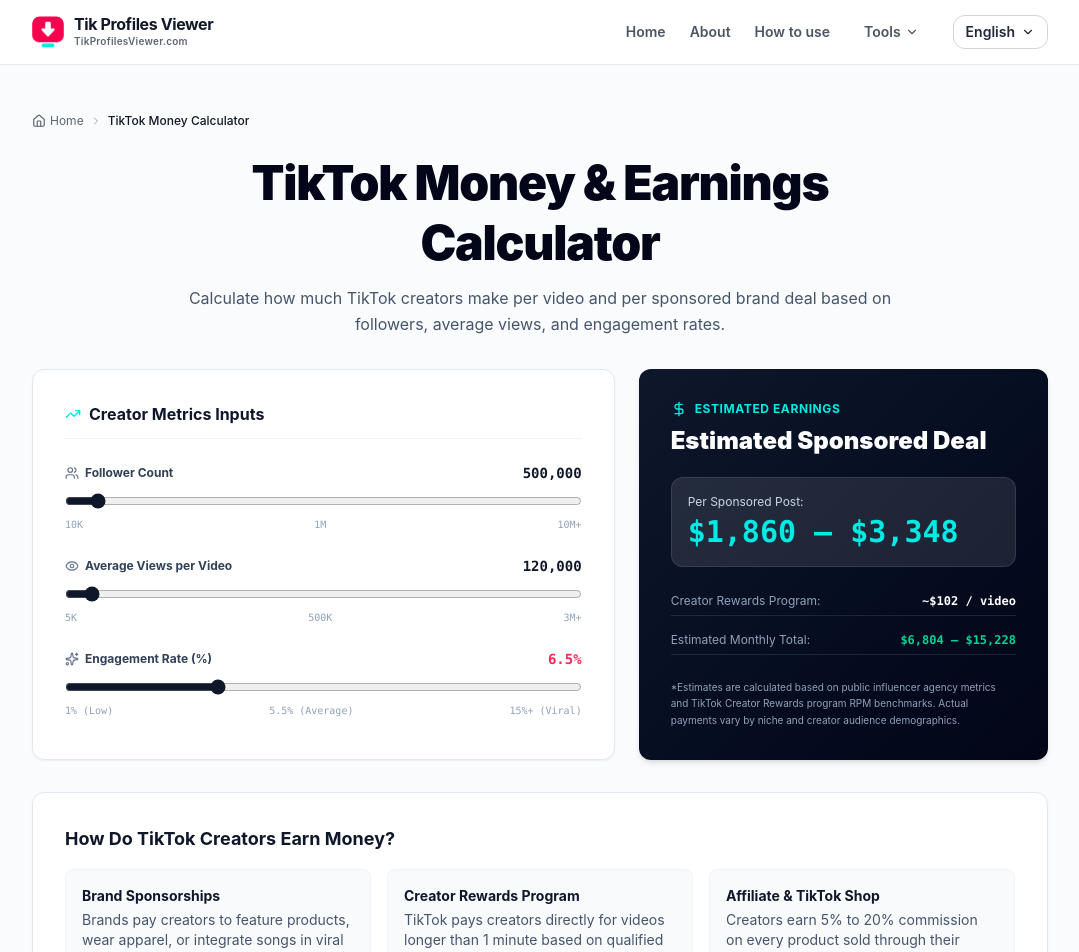
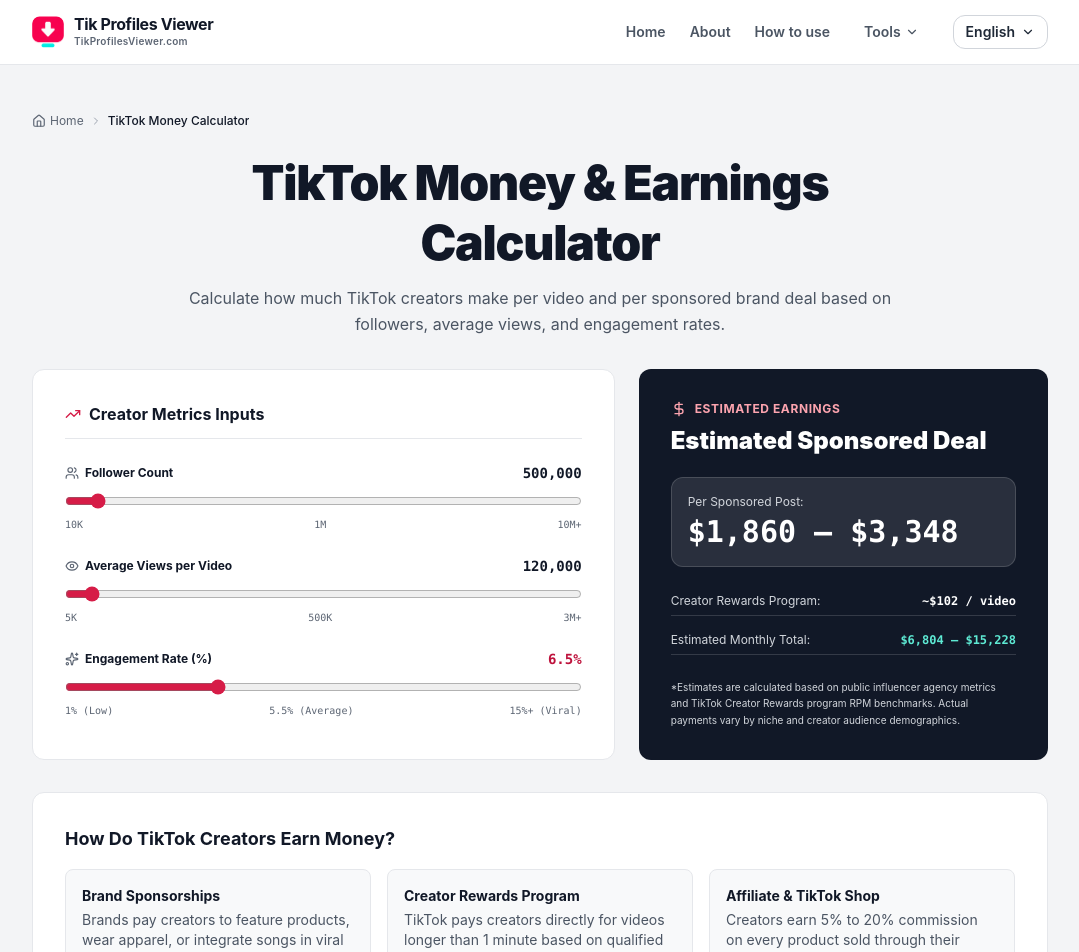
Before and after one commit to eaelax/testing, a Next.js app: page /tiktok-money-calculator in a window 1280 px wide. Shown: the top 952 px of the page, without its empty margins (100-1179 px from the left). Built offline with nearby package versions, Linux system fonts and the light colour scheme.

Commit message:
Update page.tsx

```diff
--- a/app/tiktok-money-calculator/page.tsx
+++ b/app/tiktok-money-calculator/page.tsx
@@ -5,7 +5,7 @@ import Navbar from '@/components/Navbar';
 import Footer from '@/components/Footer';
 import Breadcrumbs from '@/components/Breadcrumbs';
 import AdSlot from '@/components/AdSlot';
-import { DollarSign, Sparkles, TrendingUp, Users, Eye, HelpCircle } from 'lucide-react';
+import { DollarSign, Sparkles, TrendingUp, Users, Eye } from 'lucide-react';
 
 export default function MoneyCalculatorPage() {
   const [followers, setFollowers] = useState<number>(500000);
@@ -20,7 +20,7 @@ export default function MoneyCalculatorPage() {
   const monthlyEstimatedMax = Math.round((creatorRewardsPerVideo * 18) + (sponsorRateMax * 4));
 
   return (
-    <div className="min-h-screen flex flex-col bg-[#fafbfc] text-slate-900">
+    <div className="min-h-screen flex flex-col bg-[#F3F4F6] text-[#111827]">
       <Navbar />
 
       <main className="flex-1 max-w-[1080px] w-full mx-auto px-4 sm:px-6 lg:px-8 py-8 sm:py-12">
@@ -28,10 +28,10 @@ export default function MoneyCalculatorPage() {
         <AdSlot placement="header" />
 
         <div className="text-center max-w-3xl mx-auto my-6">
-          <h1 className="text-3xl sm:text-5xl font-black text-slate-950 tracking-tight leading-tight">
+          <h1 className="text-3xl sm:text-5xl font-black text-[#111827] tracking-tight leading-tight">
             TikTok Money &amp; Earnings Calculator
           </h1>
-          <p className="text-sm sm:text-base text-slate-600 mt-3 leading-relaxed">
+          <p className="text-sm sm:text-base text-[#4B5563] mt-3 leading-relaxed">
             Calculate how much TikTok creators make per video and per sponsored brand deal based on followers, average views, and engagement rates.
           </p>
         </div>
@@ -39,20 +39,20 @@ export default function MoneyCalculatorPage() {
         {/* Interactive Calculator Container */}
         <div className="grid grid-cols-1 lg:grid-cols-12 gap-6 my-8">
           {/* Controls Column */}
-          <div className="lg:col-span-7 bg-white rounded-xl border border-slate-200 p-6 sm:p-8 shadow-xs space-y-6">
-            <h2 className="text-base font-bold text-slate-900 border-b border-slate-100 pb-3 flex items-center gap-2">
-              <TrendingUp className="w-4 h-4 text-[#01ebe4]" />
+          <div className="lg:col-span-7 bg-[#FFFFFF] rounded-xl border border-[#E5E7EB] p-6 sm:p-8 space-y-6">
+            <h2 className="text-base font-bold text-[#111827] border-b border-[#E5E7EB] pb-3 flex items-center gap-2">
+              <TrendingUp className="w-4 h-4 text-[#D61C47]" />
               <span>Creator Metrics Inputs</span>
             </h2>
 
             {/* Slider 1: Followers */}
             <div className="space-y-2">
               <div className="flex justify-between items-center text-xs">
-                <label className="font-bold text-slate-700 flex items-center gap-1.5">
-                  <Users className="w-3.5 h-3.5 text-slate-500" />
+                <label className="font-bold text-[#111827] flex items-center gap-1.5">
+                  <Users className="w-3.5 h-3.5 text-[#5C6573]" />
                   <span>Follower Count</span>
                 </label>
-                <span className="font-mono font-black text-sm text-slate-900">
+                <span className="font-mono font-black text-sm text-[#111827]">
                   {followers.toLocaleString()}
                 </span>
               </div>
@@ -63,9 +63,9 @@ export default function MoneyCalculatorPage() {
                 step="10000"
                 value={followers}
                 onChange={(e) => setFollowers(Number(e.target.value))}
-                className="w-full accent-slate-900 cursor-pointer"
+                className="w-full accent-[#D61C47] cursor-pointer"
               />
-              <div className="flex justify-between text-[10px] text-slate-400 font-mono">
+              <div className="flex justify-between text-[10px] text-[#5C6573] font-mono">
                 <span>10K</span>
                 <span>1M</span>
                 <span>10M+</span>
@@ -75,11 +75,11 @@ export default function MoneyCalculatorPage() {
             {/* Slider 2: Average Views */}
             <div className="space-y-2">
               <div className="flex justify-between items-center text-xs">
-                <label className="font-bold text-slate-700 flex items-center gap-1.5">
-                  <Eye className="w-3.5 h-3.5 text-slate-500" />
+                <label className="font-bold text-[#111827] flex items-center gap-1.5">
+                  <Eye className="w-3.5 h-3.5 text-[#5C6573]" />
                   <span>Average Views per Video</span>
                 </label>
-                <span className="font-mono font-black text-sm text-slate-900">
+                <span className="font-mono font-black text-sm text-[#111827]">
                   {avgViews.toLocaleString()}
                 </span>
               </div>
@@ -90,9 +90,9 @@ export default function MoneyCalculatorPage() {
                 step="5000"
                 value={avgViews}
                 onChange={(e) => setAvgViews(Number(e.target.value))}
-                className="w-full accent-slate-900 cursor-pointer"
+                className="w-full accent-[#D61C47] cursor-pointer"
               />
-              <div className="flex justify-between text-[10px] text-slate-400 font-mono">
+              <div className="flex justify-between text-[10px] text-[#5C6573] font-mono">
                 <span>5K</span>
                 <span>500K</span>
                 <span>3M+</span>
@@ -102,11 +102,11 @@ export default function MoneyCalculatorPage() {
             {/* Slider 3: Engagement Rate */}
             <div className="space-y-2">
               <div className="flex justify-between items-center text-xs">
-                <label className="font-bold text-slate-700 flex items-center gap-1.5">
-                  <Sparkles className="w-3.5 h-3.5 text-slate-500" />
+                <label className="font-bold text-[#111827] flex items-center gap-1.5">
+                  <Sparkles className="w-3.5 h-3.5 text-[#5C6573]" />
                   <span>Engagement Rate (%)</span>
                 </label>
-                <span className="font-mono font-black text-sm text-[#fe2858]">
+                <span className="font-mono font-black text-sm text-[#BE123C]">
                   {engagementRate.toFixed(1)}%
                 </span>
               </div>
@@ -117,9 +117,9 @@ export default function MoneyCalculatorPage() {
                 step="0.5"
                 value={engagementRate}
                 onChange={(e) => setEngagementRate(Number(e.target.value))}
-                className="w-full accent-slate-900 cursor-pointer"
+                className="w-full accent-[#D61C47] cursor-pointer"
               />
-              <div className="flex justify-between text-[10px] text-slate-400 font-mono">
+              <div className="flex justify-between text-[10px] text-[#5C6573] font-mono">
                 <span>1% (Low)</span>
                 <span>5.5% (Average)</span>
                 <span>15%+ (Viral)</span>
@@ -128,35 +128,35 @@ export default function MoneyCalculatorPage() {
           </div>
 
           {/* Results Column */}
-          <div className="lg:col-span-5 bg-gradient-to-br from-slate-900 to-slate-950 text-white rounded-xl p-6 sm:p-8 flex flex-col justify-between shadow-md">
+          <div className="lg:col-span-5 bg-[#111827] text-[#FFFFFF] rounded-xl p-6 sm:p-8 flex flex-col justify-between">
             <div>
-              <div className="flex items-center gap-2 text-xs font-bold text-[#01ebe4] uppercase tracking-wider mb-2">
+              <div className="flex items-center gap-2 text-xs font-bold text-[#FDA4AF] uppercase tracking-wider mb-2">
                 <DollarSign className="w-4 h-4" />
                 <span>Estimated Earnings</span>
               </div>
-              <h3 className="text-xl sm:text-2xl font-black">
+              <h3 className="text-xl sm:text-2xl font-black text-[#FFFFFF]">
                 Estimated Sponsored Deal
               </h3>
-              <div className="my-5 p-4 rounded-xl bg-white/10 border border-white/10">
-                <span className="text-xs text-slate-300 block mb-1">Per Sponsored Post:</span>
-                <span className="text-2xl sm:text-3xl font-mono font-black text-[#01ebe4]">
+              <div className="my-5 p-4 rounded-xl bg-white/10 border border-white/15">
+                <span className="text-xs text-[#D1D5DB] block mb-1">Per Sponsored Post:</span>
+                <span className="text-2xl sm:text-3xl font-mono font-black text-[#FFFFFF]">
                   ${sponsorRateMin.toLocaleString()} – ${sponsorRateMax.toLocaleString()}
                 </span>
               </div>
 
               <div className="space-y-2.5 text-xs">
-                <div className="flex justify-between py-1.5 border-b border-white/10">
-                  <span className="text-slate-400">Creator Rewards Program:</span>
-                  <span className="font-mono font-bold text-white">~${Math.round(creatorRewardsPerVideo).toLocaleString()} / video</span>
+                <div className="flex justify-between py-1.5 border-b border-white/15">
+                  <span className="text-[#D1D5DB]">Creator Rewards Program:</span>
+                  <span className="font-mono font-bold text-[#FFFFFF]">~${Math.round(creatorRewardsPerVideo).toLocaleString()} / video</span>
                 </div>
-                <div className="flex justify-between py-1.5 border-b border-white/10">
-                  <span className="text-slate-400">Estimated Monthly Total:</span>
-                  <span className="font-mono font-bold text-emerald-400">${monthlyEstimatedMin.toLocaleString()} – ${monthlyEstimatedMax.toLocaleString()}</span>
+                <div className="flex justify-between py-1.5 border-b border-white/15">
+                  <span className="text-[#D1D5DB]">Estimated Monthly Total:</span>
+                  <span className="font-mono font-bold text-[#5EEAD4]">${monthlyEstimatedMin.toLocaleString()} – ${monthlyEstimatedMax.toLocaleString()}</span>
                 </div>
               </div>
             </div>
 
-            <p className="text-[10px] text-slate-400 mt-6 leading-relaxed">
+            <p className="text-[10px] text-[#D1D5DB] mt-6 leading-relaxed">
               *Estimates are calculated based on public influencer agency metrics and TikTok Creator Rewards program RPM benchmarks. Actual payments vary by niche and creator audience demographics.
             </p>
           </div>
@@ -165,21 +165,21 @@ export default function MoneyCalculatorPage() {
         <AdSlot placement="footer" />
 
         {/* Informative Guide Section */}
-        <section className="bg-white rounded-xl border border-slate-200 p-6 sm:p-8 shadow-xs my-8 space-y-4">
-          <h2 className="text-lg font-bold text-slate-900">
+        <section className="bg-[#FFFFFF] rounded-xl border border-[#E5E7EB] p-6 sm:p-8 my-8 space-y-4">
+          <h2 className="text-lg font-bold text-[#111827]">
             How Do TikTok Creators Earn Money?
           </h2>
-          <div className="grid grid-cols-1 md:grid-cols-3 gap-4 text-xs sm:text-sm text-slate-600">
-            <div className="p-4 rounded-lg bg-slate-50 border border-slate-100">
-              <strong className="text-slate-900 block mb-1">Brand Sponsorships</strong>
+          <div className="grid grid-cols-1 md:grid-cols-3 gap-4 text-xs sm:text-sm text-[#4B5563]">
+            <div className="p-4 rounded-lg bg-[#F8F9FA] border border-[#E5E7EB]">
+              <strong className="text-[#111827] block mb-1">Brand Sponsorships</strong>
               Brands pay creators to feature products, wear apparel, or integrate songs in viral videos.
             </div>
-            <div className="p-4 rounded-lg bg-slate-50 border border-slate-100">
-              <strong className="text-slate-900 block mb-1">Creator Rewards Program</strong>
+            <div className="p-4 rounded-lg bg-[#F8F9FA] border border-[#E5E7EB]">
+              <strong className="text-[#111827] block mb-1">Creator Rewards Program</strong>
               TikTok pays creators directly for videos longer than 1 minute based on qualified views and watch time.
             </div>
-            <div className="p-4 rounded-lg bg-slate-50 border border-slate-100">
-              <strong className="text-slate-900 block mb-1">Affiliate &amp; TikTok Shop</strong>
+            <div className="p-4 rounded-lg bg-[#F8F9FA] border border-[#E5E7EB]">
+              <strong className="text-[#111827] block mb-1">Affiliate &amp; TikTok Shop</strong>
               Creators earn 5% to 20% commission on every product sold through their video showcase pins.
             </div>
           </div>
```
